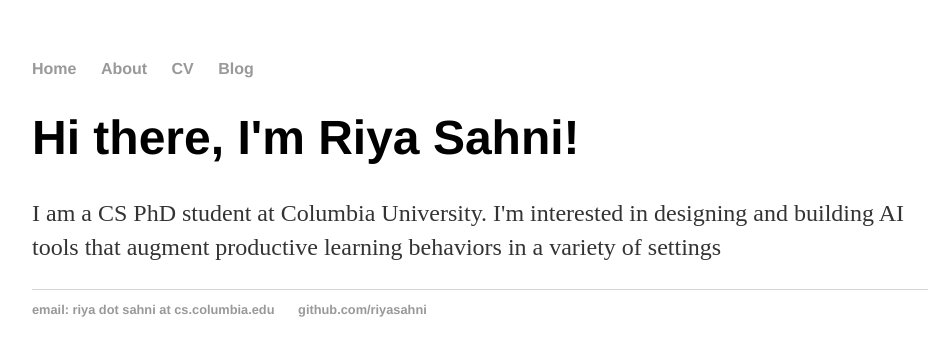
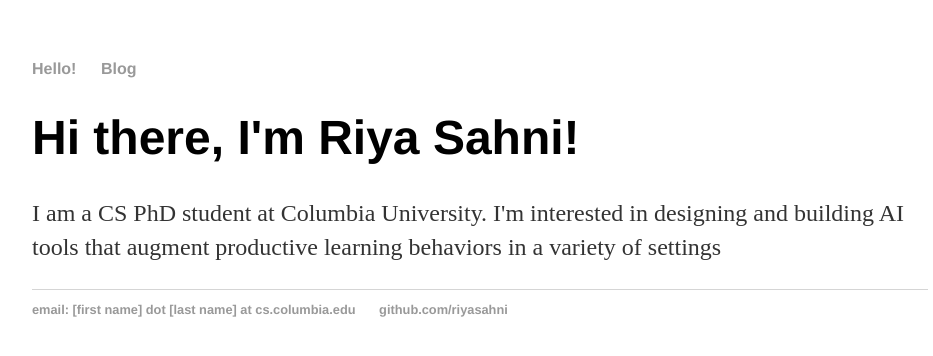
Before and after one commit to riyasahni/riyasahni.github.io, a Jekyll site: the page built from index.html, in a window 1280 px wide. Shown: the top 356 px of the page, without its empty margins (160-1093 px from the left). Built offline with Jekyll 4.4.1, drawn with Linux system fonts in a browser that asks for light colours.

Commit message:
Update default.html

```diff
--- a/_layouts/default.html
+++ b/_layouts/default.html
@@ -8,9 +8,7 @@
 		<body>
 			<nav>
 	    		<ul>
-	        		<li><a href="/">Home</a></li>
-		        	<li><a href="/about">About</a></li>
-	        		<li><a href="/cv">CV</a></li>
+	        		<li><a href="/">Hello!</a></li>
 	        		<li><a href="/blog">Blog</a></li>
 	    		</ul>
 			</nav>
@@ -21,7 +19,7 @@
 			</div><!-- /.container -->
 			<footer>
 	    		<ul>
-	        		<li><a>email: riya dot sahni at cs.columbia.edu </a></li>
+	        		<li><a>email: [first name] dot [last name] at cs.columbia.edu </a></li>
 	        		<li><a href="https://github.com/riyasahni">github.com/riyasahni</a></li>
 				</ul>
 			</footer>
```
